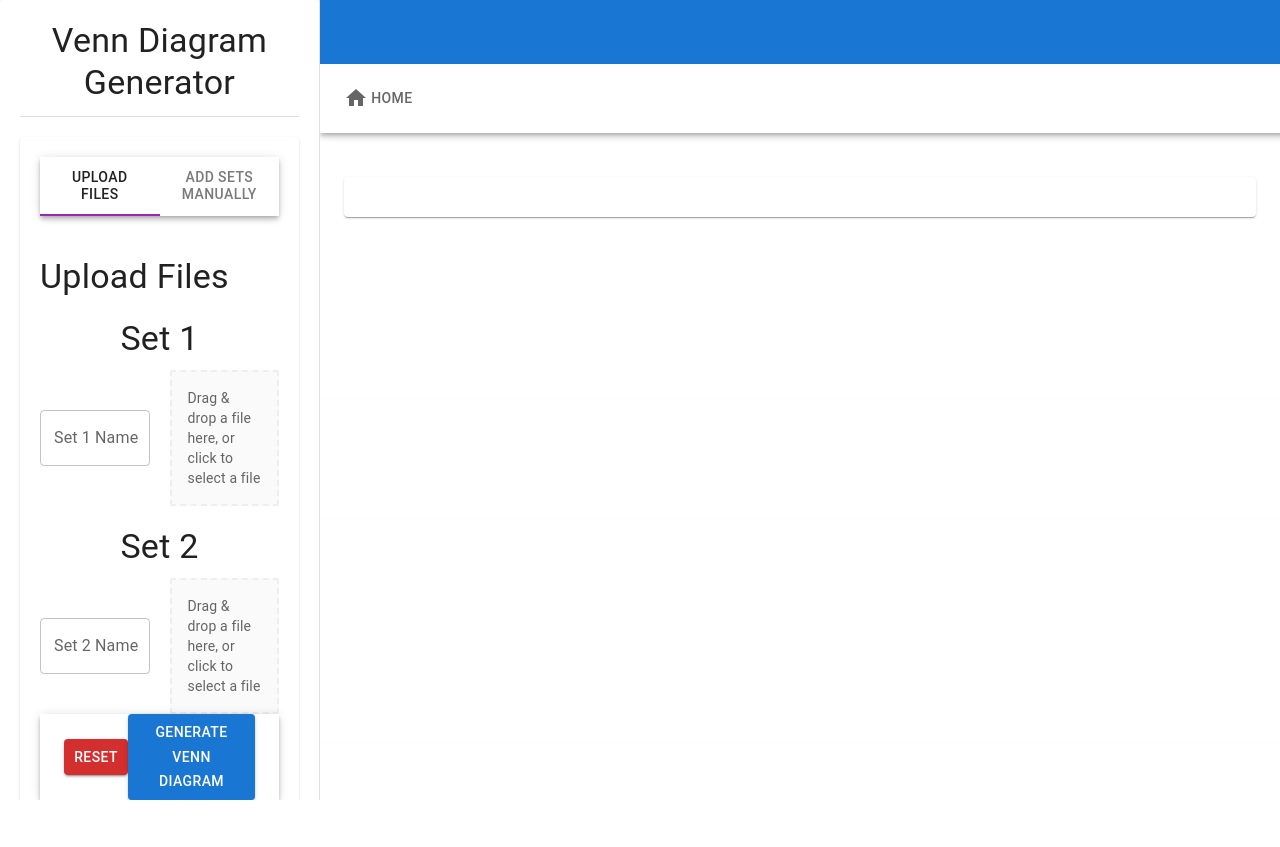
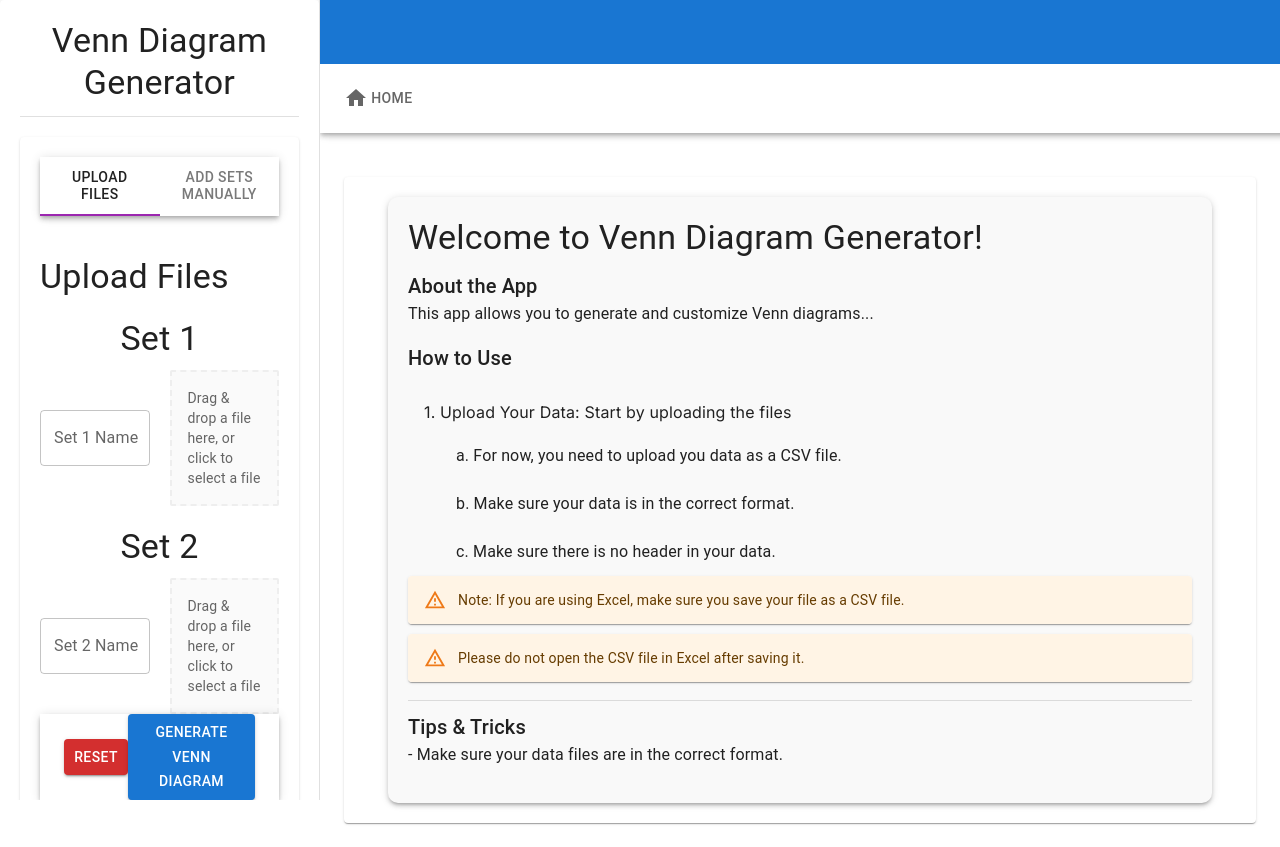
Before and after one commit to kemdev/VennDiagram_React, a Next.js app: page / in a window 1280 px wide. Before the commit the page ends 800 px from the top, so only its background shows below. Built offline with nearby package versions, Linux system fonts and the light colour scheme.

Commit message:
Add Welcome page and some information about the app in the home page

```diff
--- a/src/app/page.tsx
+++ b/src/app/page.tsx
@@ -1,6 +1,7 @@
 import styles from './page.module.css'
 import React from 'react';
 import Dashboard from '@/components/Dashboard';
+import WelcomeInfo from '@/components/welcome/Welcome';
 
 
 
@@ -8,7 +9,7 @@ export default function Home() {
 
   return (
     <main className={styles.main}>
-      {/* <Dashboard /> */}
+      <WelcomeInfo />
     </main>
   )
 }
--- /dev/null
+++ b/src/components/welcome/Welcome.tsx
@@ -0,0 +1,105 @@
+'use client';
+import {
+  Container,
+  Typography,
+  Paper,
+  List,
+  ListItem,
+  Divider,
+  Box,
+  ListItemText,
+  Collapse,
+  Alert,
+} from '@mui/material';
+import { useState } from 'react';
+
+import ExpandLess from '@mui/icons-material/ExpandLess';
+import ExpandMore from '@mui/icons-material/ExpandMore';
+
+const WelcomeInfo = () => {
+  const [open, setOpen] = useState(false);
+
+  const handleClick = () => {
+    setOpen(!open);
+  };
+  return (
+    <Container>
+      <Paper
+        elevation={3}
+        sx={{
+          padding: '20px',
+          borderRadius: '10px',
+          backgroundColor: '#f9f9f9',
+        }}
+      >
+        <Typography
+          variant='h4'
+          gutterBottom
+        >
+          Welcome to Venn Diagram Generator!
+        </Typography>
+        <Typography variant='h6'>About the App</Typography>
+        <Typography paragraph>
+          This app allows you to generate and customize Venn diagrams...
+        </Typography>
+        <Typography variant='h6'>How to Use</Typography>
+        <Box sx={{ marginY: '10px' }}>
+          <List>
+            <ListItem>
+              1. Upload Your Data: Start by uploading the files
+            </ListItem>
+            <Collapse
+              in={true}
+              timeout='auto'
+              unmountOnExit
+            >
+              <List
+                component='div'
+                sx={{ pl: 4 }}
+                disablePadding
+              >
+                <ListItem>
+                  <ListItemText primary='a. For now, you need to upload you data as a CSV file.' />
+                </ListItem>
+                <ListItem>
+                  <ListItemText primary='b. Make sure your data is in the correct format.' />
+                </ListItem>
+                <ListItem>
+                  <ListItemText primary='c. Make sure there is no header in your data.' />
+                </ListItem>
+              </List>
+            </Collapse>
+
+            {/* Add the hint about not open the csv file in the excel after saving it */}
+            <Paper>
+              <Alert severity='warning'>
+                Note: If you are using Excel, make sure you save your file as a
+                CSV file.
+              </Alert>
+            </Paper>
+
+            <Paper>
+              <Alert
+                severity='warning'
+                sx={{
+                  mt: '10px',
+                }}
+              >
+                Please do not open the CSV file in Excel after saving it.
+              </Alert>
+            </Paper>
+            {/* More list items */}
+          </List>
+        </Box>
+        <Divider sx={{ marginY: '10px' }} />
+        <Typography variant='h6'>Tips & Tricks</Typography>
+        <Typography paragraph>
+          - Make sure your data files are in the correct format.
+          {/* More tips */}
+        </Typography>
+      </Paper>
+    </Container>
+  );
+};
+
+export default WelcomeInfo;
```
